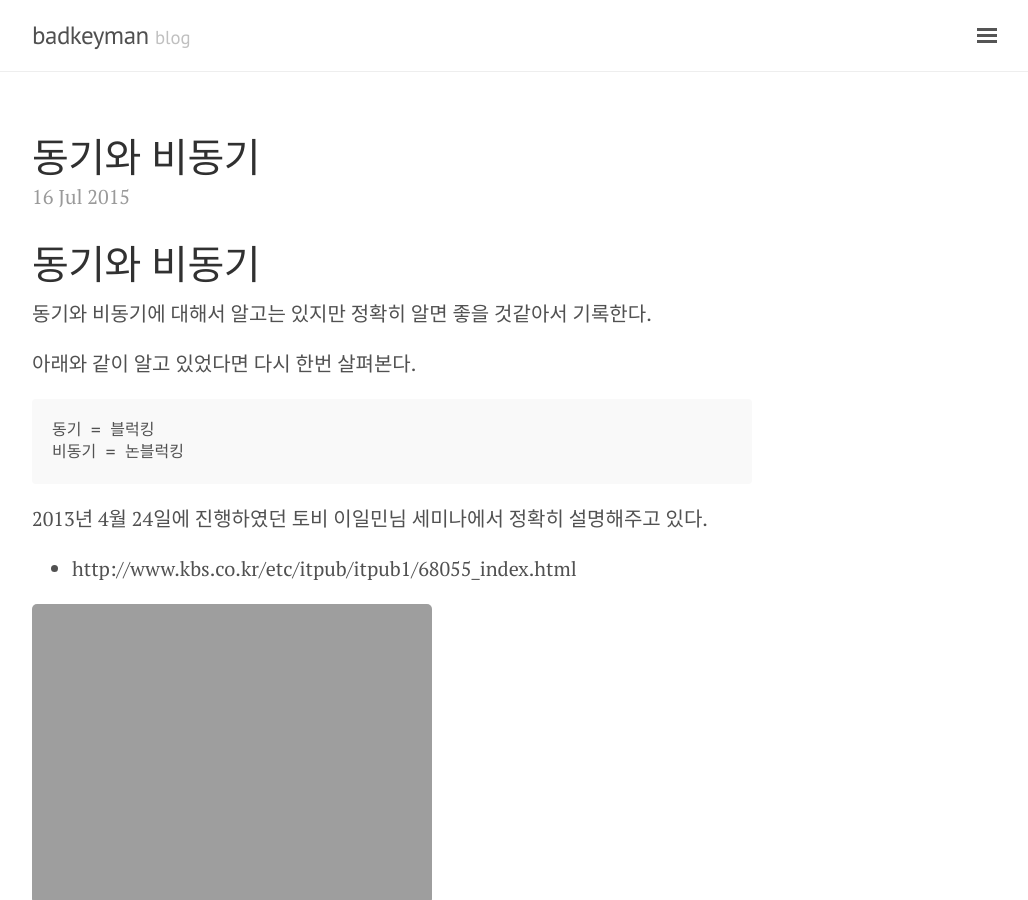
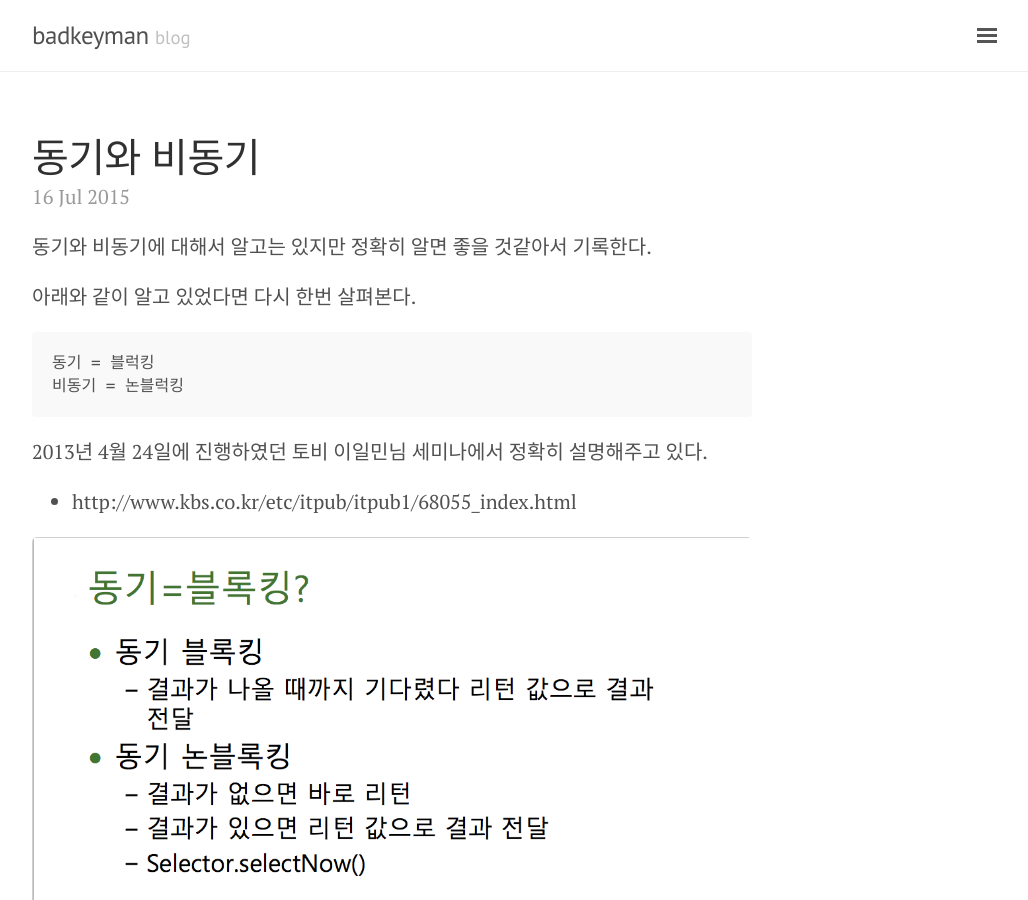
Before and after one commit to badkeyman/badkeyman.github.io, a Jekyll site: the page built from _posts/java/2015-07-16-동기와 비동기.md, in a window 1280 px wide and 900 px high. Shown: the whole window, without its empty margins (248-1276 px from the left). Built offline with Jekyll 4.4.1, drawn with Linux system fonts in a browser that asks for light colours; Markdown is read by kramdown in place of the engine named in the settings; comment, search, counter and statistics services are not loaded.

Commit message:
동기와 비동기 이미지 수정

````diff
--- a/_posts/java/2015-07-16-동기와 비동기.md
+++ b/_posts/java/2015-07-16-동기와 비동기.md
@@ -6,18 +6,20 @@ tags: [async, 비동기]
 comments: true
 ---
 
-# 동기와 비동기
 동기와 비동기에 대해서 알고는 있지만 정확히 알면 좋을 것같아서 기록한다.
 
 아래와 같이 알고 있었다면 다시 한번 살펴본다.
+
 ```
 동기 = 블럭킹
 비동기 = 논블럭킹
 ```
 
 2013년 4월 24일에 진행하였던 토비 이일민님 세미나에서 정확히 설명해주고 있다.
+
 - http://www.kbs.co.kr/etc/itpub/itpub1/68055_index.html
 
 
-![sync]({{ site.url }}/images/sync.jpg)
-![async]({{ site.url }}/images/async.jpg)
+![sync](/images/sync.png)
+
+![async](/images/async.png)
````
